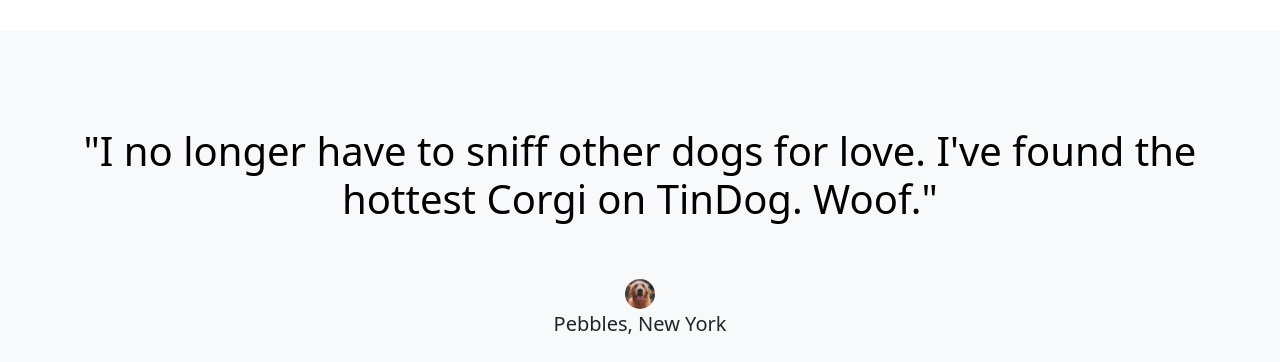
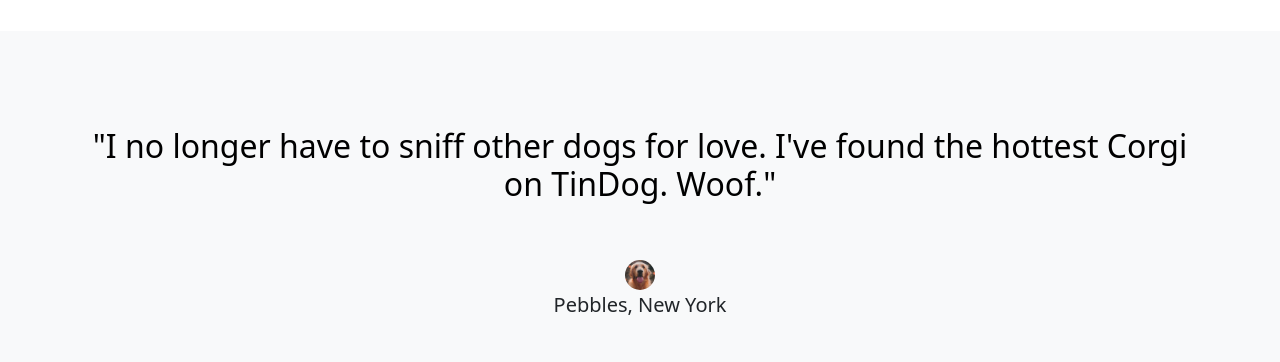
Before and after one commit to milliephan/tindog-startup, a plain HTML site: page index.html in a window 1280 px wide. Shown: the part 1000-1362 px from the top of the page. Drawn offline with nearby package versions, Linux system fonts and the light colour scheme.

Commit message:
Update index.html

```diff
--- a/index.html
+++ b/index.html
@@ -148,10 +148,10 @@
     <section id="testimonial">
       <div class="p-5 text-center bg-body-tertiary">
         <div class="container py-5">
-          <h1 class="text-body-emphasis pb-5">
+          <h2 class="text-body-emphasis pb-5">
             "I no longer have to sniff other dogs for love. I've found the
             hottest Corgi on TinDog. Woof."
-          </h1>
+          </h2>
           <img
             class="profile-img"
             src="./images/dog-img.jpg"
```
